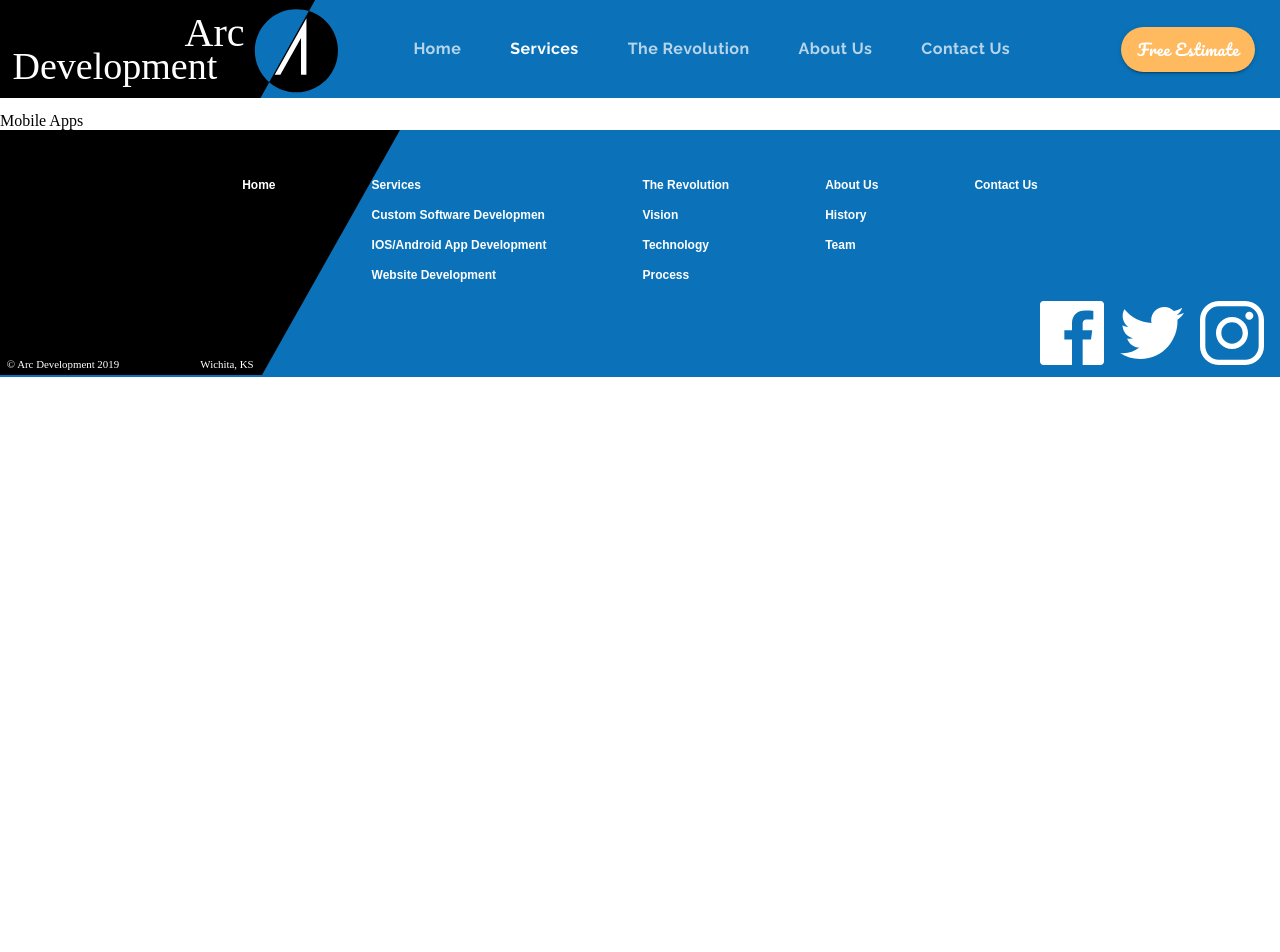
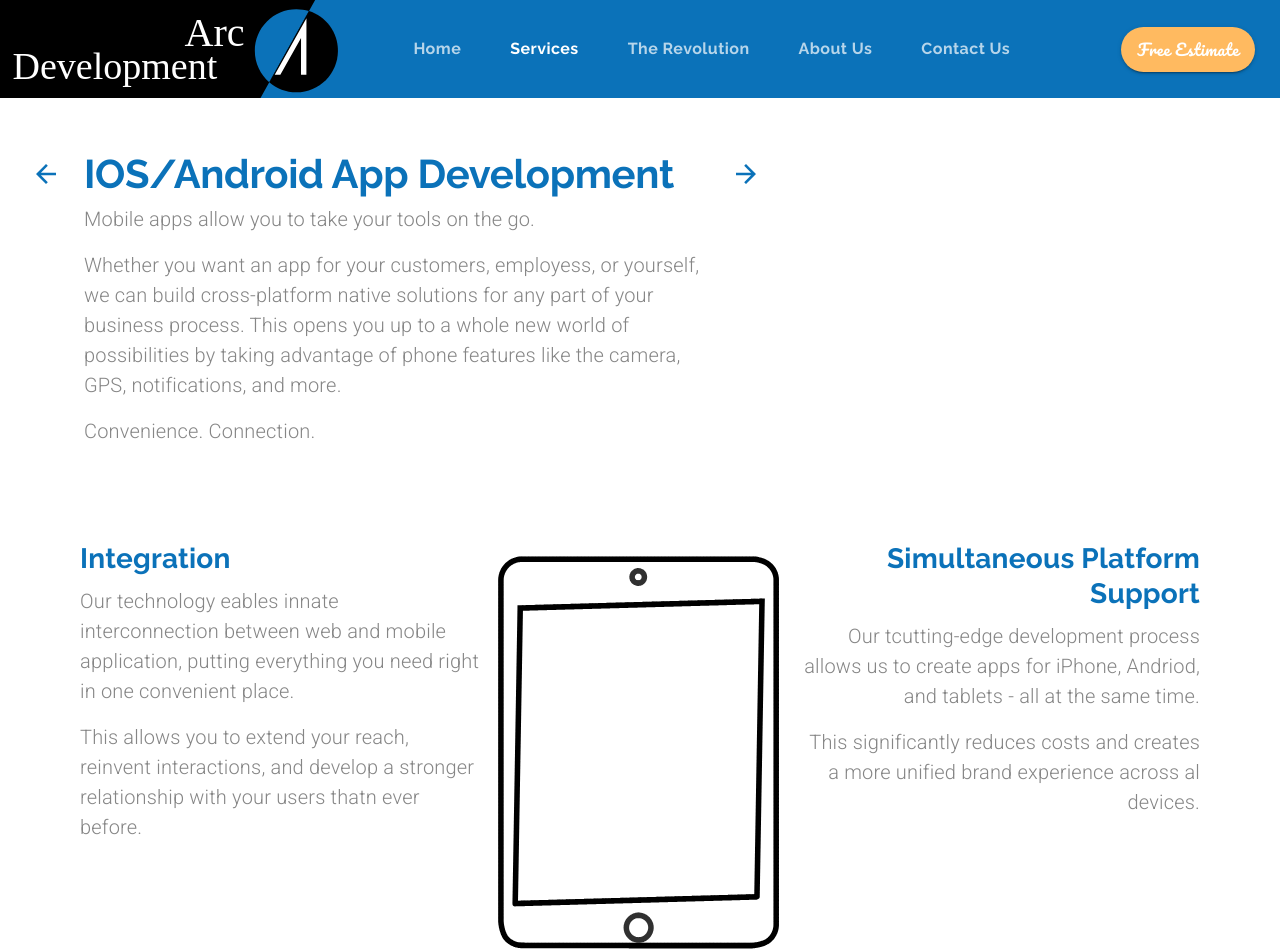
Before and after one commit to Diane998/React-ArcDevelopment, a React (Create React App) app: page /mobileapps in a window 1280 px wide. Shown: the top 952 px of the page. Before the commit the page ends 800 px from the top, so only its background shows below. Built offline with nearby package versions, Linux system fonts and the light colour scheme.

Commit message:
Added an app development page

```diff
--- a/src/components/App.js
+++ b/src/components/App.js
@@ -6,7 +6,8 @@
 import Footer from './ui/Footer';
 import Home from './pages/Home';
 import Services from './pages/Services';
-import CustomSoftware from './ui/CustomSoftware';
+import CustomSoftware from './pages/CustomSoftware';
+import MobileApps from './pages/MobileApps';
 
 import { ThemeProvider } from '@material-ui/styles';
 
@@ -72,7 +73,13 @@
           <Route
             path="/mobileapps"
             exact
-            component={() => <div>Mobile Apps</div>}
+            render={props => (
+              <MobileApps
+                {...props}
+                setValue={setValue}
+                setSelectedIndex={setSelectedIndex}
+              />
+            )}
           />
           <Route path="/websites" exact component={() => <div>Websites</div>} />
           <Route path="/estimate" exact component={() => <div>Estimate</div>} />
--- a/src/components/ui/CustomSoftware.js
+++ b/src/components/pages/CustomSoftware.js
@@ -4,7 +4,7 @@
 import { makeStyles, useTheme } from '@material-ui/core/styles';
 import useMediaQuery from '@material-ui/core/useMediaQuery';
 
-import CallToAction from './CallToAction';
+import CallToAction from '../ui/CallToAction';
 
 import Grid from '@material-ui/core/Grid';
 import IconButton from '@material-ui/core/IconButton';
--- /dev/null
+++ b/src/components/pages/MobileApps.js
@@ -0,0 +1,264 @@
+import React from 'react';
+import { Link } from 'react-router-dom';
+import Lottie from 'react-lottie';
+import { makeStyles, useTheme } from '@material-ui/core/styles';
+import useMediaQuery from '@material-ui/core/useMediaQuery';
+
+import CallToAction from '../ui/CallToAction';
+
+import Grid from '@material-ui/core/Grid';
+import IconButton from '@material-ui/core/IconButton';
+import Typography from '@material-ui/core/Typography';
+import Hidden from '@material-ui/core/Hidden';
+
+import backArrow from '../../assets/backArrow.svg';
+import forwardArrow from '../../assets/forwardArrow.svg';
+import swiss from '../../assets/swissKnife.svg';
+import access from '../../assets/extendAccess.svg';
+import engagement from '../../assets/increaseEngagement.svg';
+import integrationAnimation from '../../animations/integrationAnimation/data';
+
+const useStyles = makeStyles(theme => ({
+  heading: {
+    maxWidth: '40em'
+  },
+  arrowContainer: {
+    marginTop: '0.5em'
+  },
+  rowContainer: {
+    paddingLeft: '5em',
+    paddingRight: '5em',
+    [theme.breakpoints.down('sm')]: {
+      paddingLeft: '1.5em',
+      paddingRight: '1.5em'
+    }
+  }
+}));
+
+const MobileApps = props => {
+  const classes = useStyles();
+  const theme = useTheme();
+  const matchesMD = useMediaQuery(theme.breakpoints.down('md'));
+  const matchesSM = useMediaQuery(theme.breakpoints.down('sm'));
+  const matchesXS = useMediaQuery(theme.breakpoints.down('xs'));
+
+  const defaultOptions = {
+    loop: true,
+    autoplay: true,
+    animationData: integrationAnimation,
+    rendererSettings: {
+      preserveAspectRatio: 'xMidYMid slice'
+    }
+  };
+
+  return (
+    <Grid container direction="column">
+      <Grid
+        item
+        container
+        direction="row"
+        justify={matchesMD ? 'center' : undefined}
+        className={classes.rowContainer}
+        style={{ marginTop: matchesXS ? '1em' : '2em' }}
+      >
+        <Hidden mdDown>
+          <Grid
+            item
+            className={classes.arrowContainer}
+            style={{ marginRight: '1em', marginLeft: '-3.5em' }}
+          >
+            <IconButton
+              style={{ backgroundColor: 'transparent' }}
+              component={Link}
+              to="/customsoftware"
+              onClick={() => props.setSelectedIndex(0)}
+            >
+              <img src={backArrow} alt="Back to Services Page" />
+            </IconButton>
+          </Grid>
+        </Hidden>
+        <Grid item container direction="column" className={classes.heading}>
+          <Grid item>
+            <Typography align={matchesMD ? 'center' : undefined} variant="h2">
+              IOS/Android App Development
+            </Typography>
+          </Grid>
+          <Grid item>
+            <Typography
+              align={matchesMD ? 'center' : undefined}
+              variant="body1"
+              paragraph
+            >
+              Mobile apps allow you to take your tools on the go.
+            </Typography>
+            <Typography
+              align={matchesMD ? 'center' : undefined}
+              variant="body1"
+              paragraph
+            >
+              Whether you want an app for your customers, employess, or
+              yourself, we can build cross-platform native solutions for any
+              part of your business process. This opens you up to a whole new
+              world of possibilities by taking advantage of phone features like
+              the camera, GPS, notifications, and more.
+            </Typography>
+            <Typography
+              align={matchesMD ? 'center' : undefined}
+              variant="body1"
+              paragraph
+            >
+              Convenience. Connection.
+            </Typography>
+          </Grid>
+        </Grid>
+        <Hidden mdDown>
+          <Grid item className={classes.arrowContainer}>
+            <IconButton
+              style={{ backgroundColor: 'transparent' }}
+              component={Link}
+              to="/websites"
+              onClick={() => props.setSelectedIndex(2)}
+            >
+              <img
+                src={forwardArrow}
+                alt="Forward to iOS/Android App Development Page"
+              />
+            </IconButton>
+          </Grid>
+        </Hidden>
+      </Grid>
+      <Grid
+        item
+        container
+        direction={matchesSM ? 'column' : 'row'}
+        className={classes.rowContainer}
+        style={{ margin: '5em 0' }}
+      >
+        <Grid item container direction="column" md>
+          <Grid item>
+            <Typography
+              align={matchesSM ? 'center' : ''}
+              variant="h4"
+              gutterBottom
+            >
+              Integration
+            </Typography>
+          </Grid>
+          <Grid item>
+            <Typography
+              align={matchesSM ? 'center' : ''}
+              variant="body1"
+              paragraph
+            >
+              Our technology eables innate interconnection between web and
+              mobile application, putting everything you need right in one
+              convenient place.
+            </Typography>
+            <Typography
+              align={matchesSM ? 'center' : ''}
+              variant="body1"
+              paragraph
+            >
+              This allows you to extend your reach, reinvent interactions, and
+              develop a stronger relationship with your users thatn ever before.
+            </Typography>
+          </Grid>
+        </Grid>
+        <Grid item>
+          <Lottie options={defaultOptions} style={{ maxWidth: '20em' }} />
+        </Grid>
+        <Grid item container direction="column" md>
+          <Grid item>
+            <Typography
+              align={matchesSM ? 'center' : 'right'}
+              variant="h4"
+              gutterBottom
+            >
+              Simultaneous Platform Support
+            </Typography>
+          </Grid>
+          <Grid item>
+            <Typography
+              align={matchesSM ? 'center' : 'right'}
+              variant="body1"
+              paragraph
+            >
+              Our tcutting-edge development process allows us to create apps for
+              iPhone, Andriod, and tablets - all at the same time.
+            </Typography>
+            <Typography
+              align={matchesSM ? 'center' : 'right'}
+              variant="body1"
+              paragraph
+            >
+              This significantly reduces costs and creates a more unified brand
+              experience across al devices.
+            </Typography>
+          </Grid>
+        </Grid>
+      </Grid>
+      <Grid
+        item
+        container
+        direction={matchesMD ? 'column' : 'row'}
+        className={classes.rowContainer}
+        style={{ marginBottom: '5em' }}
+      >
+        <Grid item container alignItems="center" direction="column" md>
+          <Grid item>
+            <Typography align="center" variant="h4" gutterBottom>
+              Extend Functionality
+            </Typography>
+          </Grid>
+          <Grid item>
+            <img
+              src={swiss}
+              alt="swiss army knife"
+              style={{ maxWidth: matchesXS ? '80vw' : '' }}
+            />
+          </Grid>
+        </Grid>
+        <Grid
+          item
+          container
+          alignItems="center"
+          direction="column"
+          md
+          style={{ margin: matchesMD ? '5em 0' : 0 }}
+        >
+          <Grid item>
+            <Typography align="center" variant="h4" gutterBottom>
+              Extend Access
+            </Typography>
+          </Grid>
+          <Grid item>
+            <img
+              src={access}
+              alt="tear=one-off sign"
+              style={{ maxWidth: matchesXS ? '80vw' : '28em' }}
+            />
+          </Grid>
+        </Grid>
+        <Grid item container alignItems="center" direction="column" md>
+          <Grid item>
+            <Typography align="center" variant="h4" gutterBottom>
+              Increase Engagement
+            </Typography>
+          </Grid>
+          <Grid item>
+            <img
+              src={engagement}
+              alt="app with notification"
+              style={{ maxWidth: matchesXS ? '80vw' : '' }}
+            />
+          </Grid>
+        </Grid>
+      </Grid>
+      <Grid item>
+        <CallToAction setValue={props.setValue} />
+      </Grid>
+    </Grid>
+  );
+};
+
+export default MobileApps;
```
Also changed, not shown: 1 other file (tests, documents, lock files or other folders).
